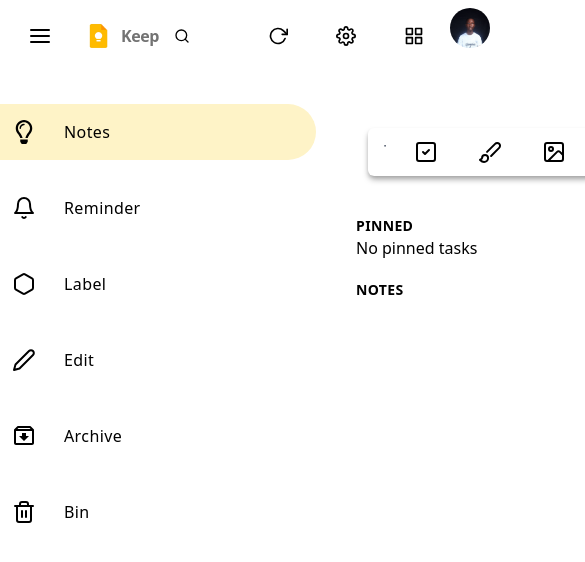
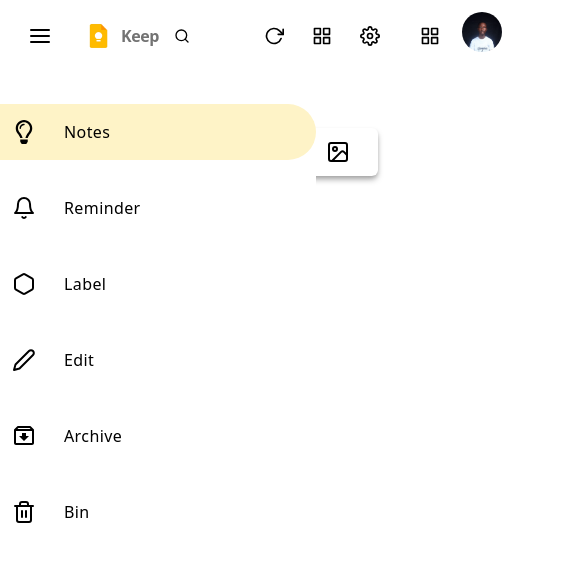
Before and after one commit to Ibidapo-Ayo/ts-google-keep-clone, a React (Vite) app: page / in a window 390 px wide. Shown: the top 562 px of the page, 585 px wide, since content can reach past the window. Built offline with nearby package versions, Linux system fonts and the light colour scheme.

Commit message:
Mobile side bar added

```diff
--- a/index.html
+++ b/index.html
@@ -4,7 +4,7 @@
     <meta charset="UTF-8" />
     <link rel="icon" type="image/svg+xml" href="/vite.svg" />
     <meta name="viewport" content="width=device-width, initial-scale=1.0" />
-    <title>Task Mate</title>
+    <title>Ibidapo Google Keep UI Clone</title>
     <script src="https://cdn.tailwindcss.com"></script>
   </head>
   <body>
--- a/src/App.tsx
+++ b/src/App.tsx
@@ -5,15 +5,21 @@ import ShowTasksContainer from './components/ShowTasksContainer'
 import Sidebar from './layout/sidebar/Sidebar'
 import NavBarContainer from './layout/navbar'
 import GoogleKeepProvider from './context/GoogleKeepCloneContext'
+import MobileSideBar from './layout/sidebar/MobileSideBar'
 function App() {
 
   return (
     <GoogleKeepProvider>
       <NavBarContainer />
       <div className='grid grid-cols-[auto,1fr] flex-grow-1 gap-10'>
-        <Sidebar />
+      <div className='w-10 md:hidden block'>
+      <MobileSideBar isOpen={true} />
+      </div>
+      <div className='md:block hidden'>
+      <Sidebar />
+      </div>
        <div>
-       <div className='max-w-3xl mx-auto'>
+       <div className='max-w-2xl mx-auto'>
           <AddTask />
         </div>
         <div className='w-full'>
--- /dev/null
+++ b/src/components/Input.tsx
@@ -0,0 +1,38 @@
+import { cva, VariantProps } from 'class-variance-authority'
+import { ComponentProps } from 'react'
+import { twMerge } from 'tailwind-merge'
+
+export const inpuStyles = cva(["transition-colors"], {
+    variants: {
+        variant: {
+            default: ["bg-secondary", "hover:bg-secondary-hover"],
+            ghost: ["bg-transparent", "hover:bg-transparent"],
+        },
+
+        size: {
+            default: [" rounded", "p-2"],
+            searchInput: [
+                "w-full", "py-2", "focus:border-none", "focus:outline-none"
+            ],
+            listInput: [
+                "w-full",
+                "py-1",
+                "px-1"
+            ],
+        },
+    },
+    defaultVariants: {
+        variant: "default",
+        size: "default",
+    },
+})
+
+type InputProps = VariantProps<typeof inpuStyles> & ComponentProps<"input">
+
+const Input = ({ variant, size, className, ...props }: InputProps) => {
+    return (
+        <input {...props} className={twMerge(inpuStyles({ variant, size }), className)} />
+    )
+}
+
+export default Input
--- a/src/layout/main/AddTask.tsx
+++ b/src/layout/main/AddTask.tsx
@@ -9,7 +9,7 @@ import IconButtons from "../../components/IconButtons";
 const AddTask = () => {
   const [showEditor, setShowEditor] = useState<boolean>(false)
 
-  const { tasks, setTasks, setShowTasks } = useContext(GoogleKeepCloneContext)
+  const { tasks, setTasks, setShowTasks, setPinnedTasks } = useContext(GoogleKeepCloneContext)
 
   const [task, setTask] = [tasks, setTasks]
 
@@ -26,7 +26,12 @@ const AddTask = () => {
 
   useEffect(() => {
     if (!showEditor && task.title) {
-      setShowTasks((prev) => [...prev, task])
+
+      if (task.pinned) {
+        setPinnedTasks((prev) => [...prev, task])
+      } else {
+        setShowTasks((prev) => [...prev, task])
+      }
       setTask({
         id: 0,
         title: "",
@@ -37,7 +42,6 @@ const AddTask = () => {
         selected: false,
         archive: false
       })
-      console.log(task)
     }
   }, [showEditor])
 
@@ -50,7 +54,7 @@ const AddTask = () => {
       <div className="w-full shadow-secondary-border shadow-md rounded-md h-auto px-4 flex flex-row justify-between" id="add-task">
         {showEditor ? (
           <div className="w-full space-y-4 py-2" >
-            <div className="w-full grid grid-cols-[1fr,50px] gap-4 items-center">
+            <div className="w-full grid grid-cols-[1fr,50px] gap-4">
               <div>
                 <input className="border-none outline-none w-full text-gray-500 placeholder:text-gray-500 placeholder:font-normal text-xl" placeholder="Title" value={tasks.title} name="title" onChange={(e) => handleTitleChange(e)} />
               </div>
@@ -76,7 +80,7 @@ const AddTask = () => {
                 <Button className="px-5 py-2" variant="ghost" onClick={() => {
                   setShowEditor(false)
                 }}>
-                  <p className="font-semibold tracking-wide text-lg">Close</p>
+                  <p className="font-medium tracking-wide text-lg">Close</p>
                 </Button>
               </div>
             </div>
--- /dev/null
+++ b/src/layout/main/components/AddListKeep.tsx
@@ -0,0 +1,14 @@
+import { Plus } from 'lucide-react'
+import React from 'react'
+import Input from '../../../components/Input'
+
+function AddListKeep() {
+  return (
+    <div className='border-y border-y-secondary-border grid grid-cols-[20px,1fr,20px] gap-2'>
+        <Plus className='w-2' />
+        <Input size="listInput" variant="ghost" type='text' />
+    </div>
+  )
+}
+
+export default AddListKeep
--- a/src/layout/navbar/Actions.tsx
+++ b/src/layout/navbar/Actions.tsx
@@ -5,16 +5,19 @@ import { FiGrid, FiRotateCw, FiSettings } from 'react-icons/fi'
 const Actions = () => {
     return (
         <div className='w-80 flex justify-end space-x-3'>
-            <div className='w-full flex space-x-3 items-center'>
-                <Button variant="darker" size="icon1">
+            <div className='w-full flex items-center'>
+                <Button variant="darker" size="icon2">
                     <FiRotateCw className="text-xl" />
                 </Button>
-                <Button variant="darker" size="icon1">
+                <Button variant="darker" size="icon2">
+                    <FiGrid className="text-xl" />
+                </Button>
+                <Button variant="darker" size="icon2">
                     <FiSettings className="text-xl" />
                 </Button>
             </div>
             <div className='flex space-x-2'>
-                <Button variant="darker" size="icon1">
+                <Button variant="darker" size="icon2">
                     <FiGrid className="text-xl" />
                 </Button>
 
--- a/src/layout/navbar/SearchBar.tsx
+++ b/src/layout/navbar/SearchBar.tsx
@@ -2,6 +2,7 @@ import { FiArrowLeft, FiSearch, FiX } from "react-icons/fi"
 import { useState } from "react"
 import { useBodyClick } from "../../hooks/useBodyClick"
 import Button from "../../components/Button"
+import Input from "../../components/Input"
 
 const SearchBar = () => {
   const [bg, setBg] = useState<boolean>(false)
@@ -18,13 +19,13 @@ const SearchBar = () => {
             </Button>
           </div>
           <div className="w-full" onClick={() => setBg(true)}>
-            <input type="text" className="w-full bg-transparent py-2 focus:border-none focus:outline-none" placeholder="Search" />
+            <Input type="text" placeholder="Search" variant="ghost" size="searchInput" />
           </div>
           {bg && (
             <div>
-             <Button variant="ghost" size="icon2" onClick={()=> setBg(false)}>
-             <FiX className="text-xl" />
-             </Button>
+              <Button variant="ghost" size="icon2" onClick={() => setBg(false)}>
+                <FiX className="text-xl" />
+              </Button>
             </div>
           )}
         </div>
@@ -43,10 +44,9 @@ const SearchBar = () => {
                 <FiArrowLeft className="text-xl" onClick={() => setMobileSearch(false)} />
               </Button>
             </div>
-            <input type="text" className="w-full bg-transparent py-2 focus:border-none focus:outline-none" placeholder="Search" />
+            <Input type="text" placeholder="Search" variant="ghost" size="searchInput" />
             <div>
-              <Button variant="ghost" size="icon2">
-
+              <Button variant="ghost" size="icon2" onClick={()=> setMobileSearch(false)}>
                 <FiX className="text-xl" />
               </Button>
             </div>
--- a/src/layout/sidebar/MobileSideBar.tsx
+++ b/src/layout/sidebar/MobileSideBar.tsx
@@ -0,0 +1,15 @@
+import Sidebar from "./Sidebar"
+
+type SideBar = {
+  isOpen: boolean
+}
+
+const MobileSideBar = ({ isOpen }: SideBar) => {
+  return (
+    <div className={`absolute left-0 z-[200] overflow-y-auto transition-all duration-300 ease-in-out transform ${isOpen ? 'translate-x-0' : '-translate-x-full'} md:relative md:translate-x-0`}>
+      <Sidebar />
+    </div>
+  )
+}
+
+export default MobileSideBar
```
